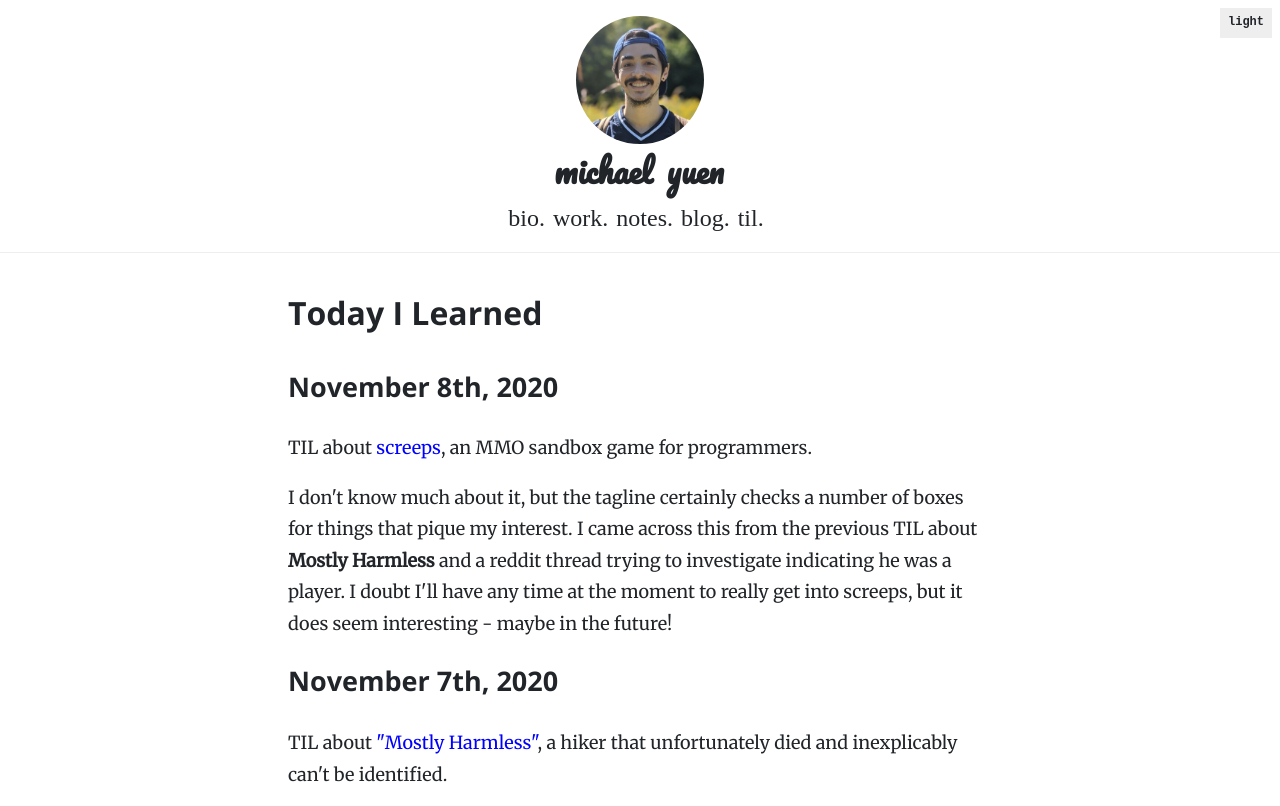
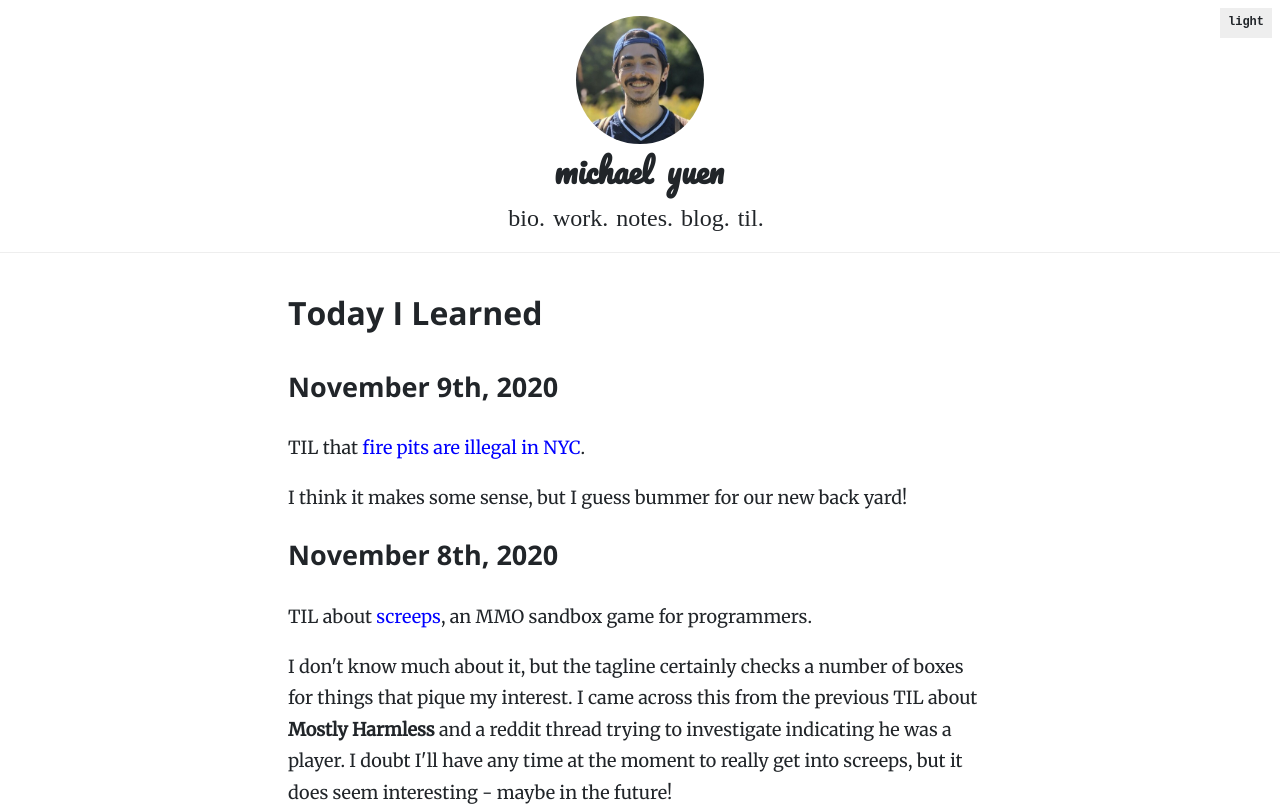
Before and after one commit to michaelyuen/personal-website, a Next.js app in the folder v5/: page /today-i-learned in a window 1280 px wide. Shown: the top 806 px of the page. Built offline with nearby package versions, Linux system fonts and the light colour scheme; a web font is replaced by a local one.

Commit message:
Add TIL for 2020-11-09 (#63)

```diff
--- a/v5/pages/today-i-learned.tsx
+++ b/v5/pages/today-i-learned.tsx
@@ -4,6 +4,20 @@ export default function TIL() {
   return (
     <section className="TILContainer">
       <h1>Today I Learned</h1>
+      <h2>November 9th, 2020</h2>
+      <p>
+        TIL that{" "}
+        <a
+          href="https://www.brickunderground.com/live/are-fire-pits-legal-in-NYC"
+          target="_blank"
+        >
+          fire pits are illegal in NYC
+        </a>
+        .
+      </p>
+      <p>
+        I think it makes some sense, but I guess bummer for our new back yard!
+      </p>
       <h2>November 8th, 2020</h2>
       <p>
         TIL about{" "}
```
